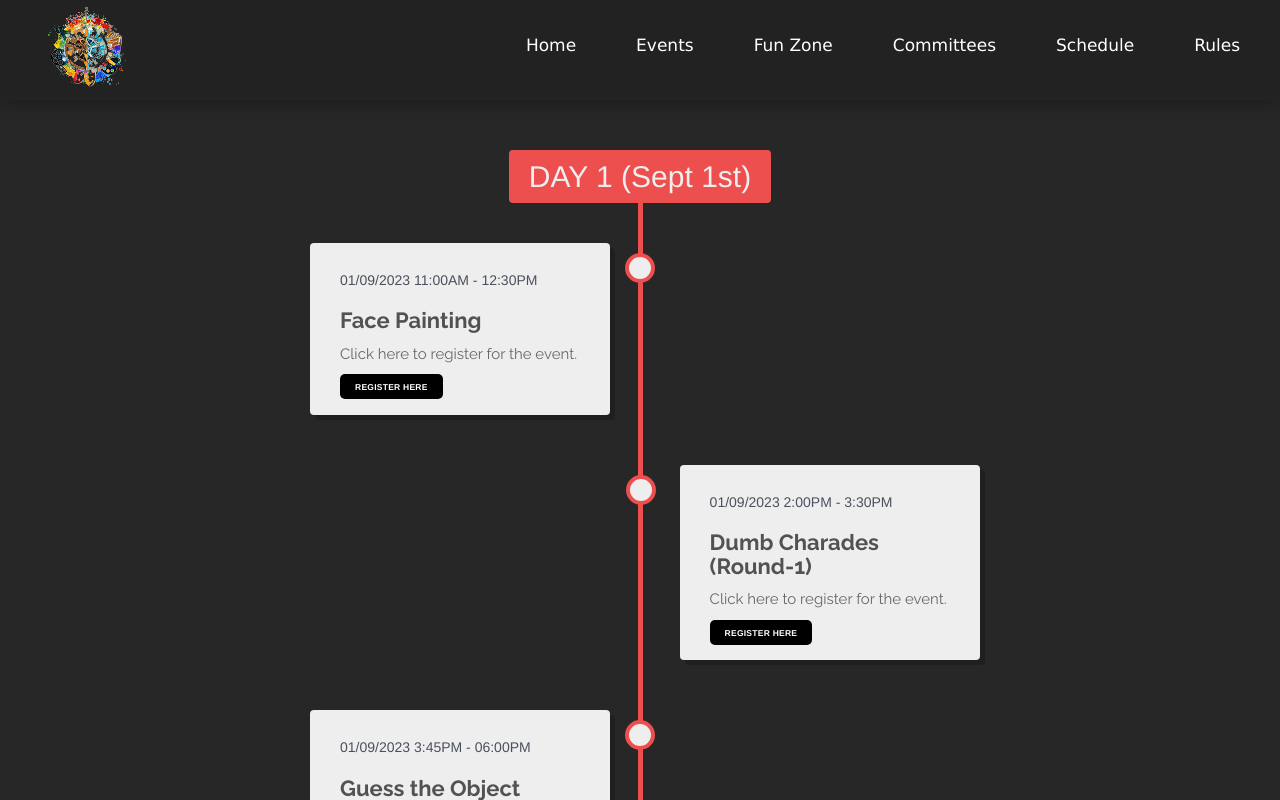
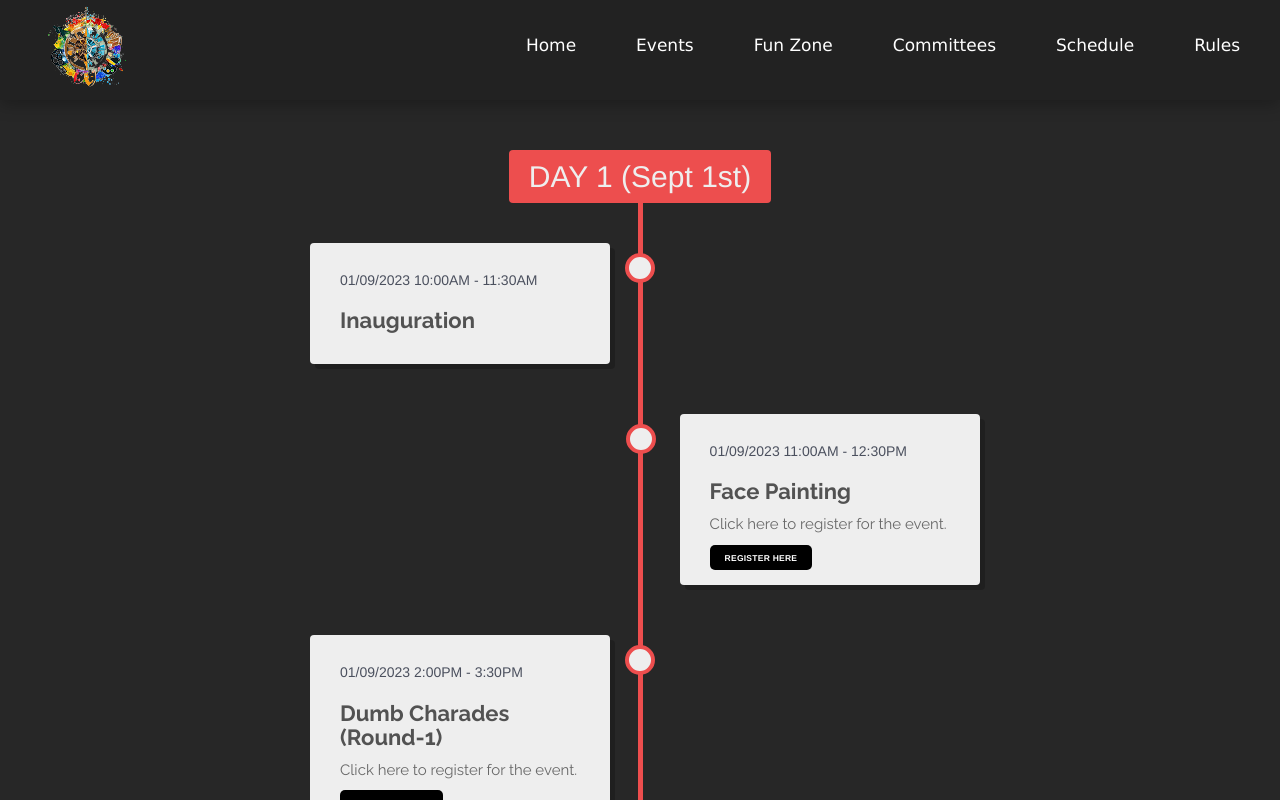
Before and after one commit to anuragShingare30/Aahladh_24, a React (Create React App) app: page /Schedule in a window 1280 px wide. Shown: the top 800 px of the page. Built offline with nearby package versions, Linux system fonts and the light colour scheme.

Commit message:
updated Brochure

```diff
--- a/src/components/AnimateCard/CardContainer.jsx
+++ b/src/components/AnimateCard/CardContainer.jsx
@@ -32,7 +32,7 @@ const cardData = [
     phone: "9705697956",
     email: "211113@iiitt.ac.in",
     instagramUrl: "https://www.instagram.com/_mahitha__k/",
-    linkedinUrl: "www.linkedin.com/in/mahitha-kancharla-a78637255",
+    linkedinUrl: "https://www.linkedin.com/in/mahitha-kancharla-a78637255",
   },
 ];
 
--- a/src/components/Footer/FooterBtn.jsx
+++ b/src/components/Footer/FooterBtn.jsx
@@ -111,7 +111,7 @@ const FooterBtn = () => {
         const url = window.URL.createObjectURL(blob);
         const link = document.createElement("a");
         link.href = url;
-        link.download = "Brochure.pdf";
+        link.download = "AahladhBrochure.pdf";
         link.click();
         window.URL.revokeObjectURL(url);
       });
--- a/src/components/Schedule/Schedule.jsx
+++ b/src/components/Schedule/Schedule.jsx
@@ -6,6 +6,10 @@ const timelineData = [
   {
     eraTitle: "DAY 1 (Sept 1st)",
     entries: [
+      {
+        time: "01/09/2023 10:00AM - 11:30AM",
+        title: "Inauguration",
+      },
       {
         time: "01/09/2023 11:00AM - 12:30PM",
         title: "Face Painting",
```
Also changed, not shown: 2 other files (tests, documents, lock files or other folders).
